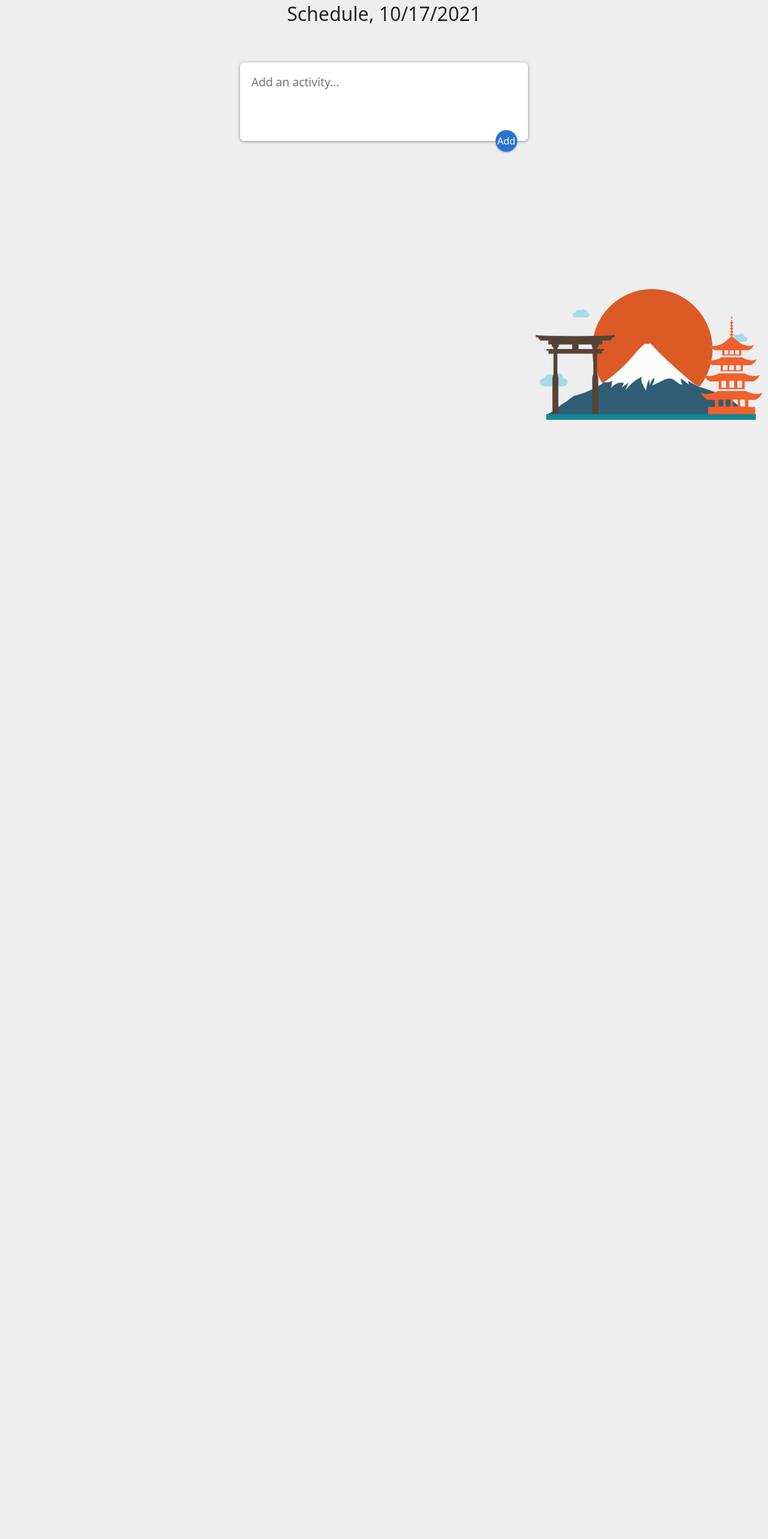
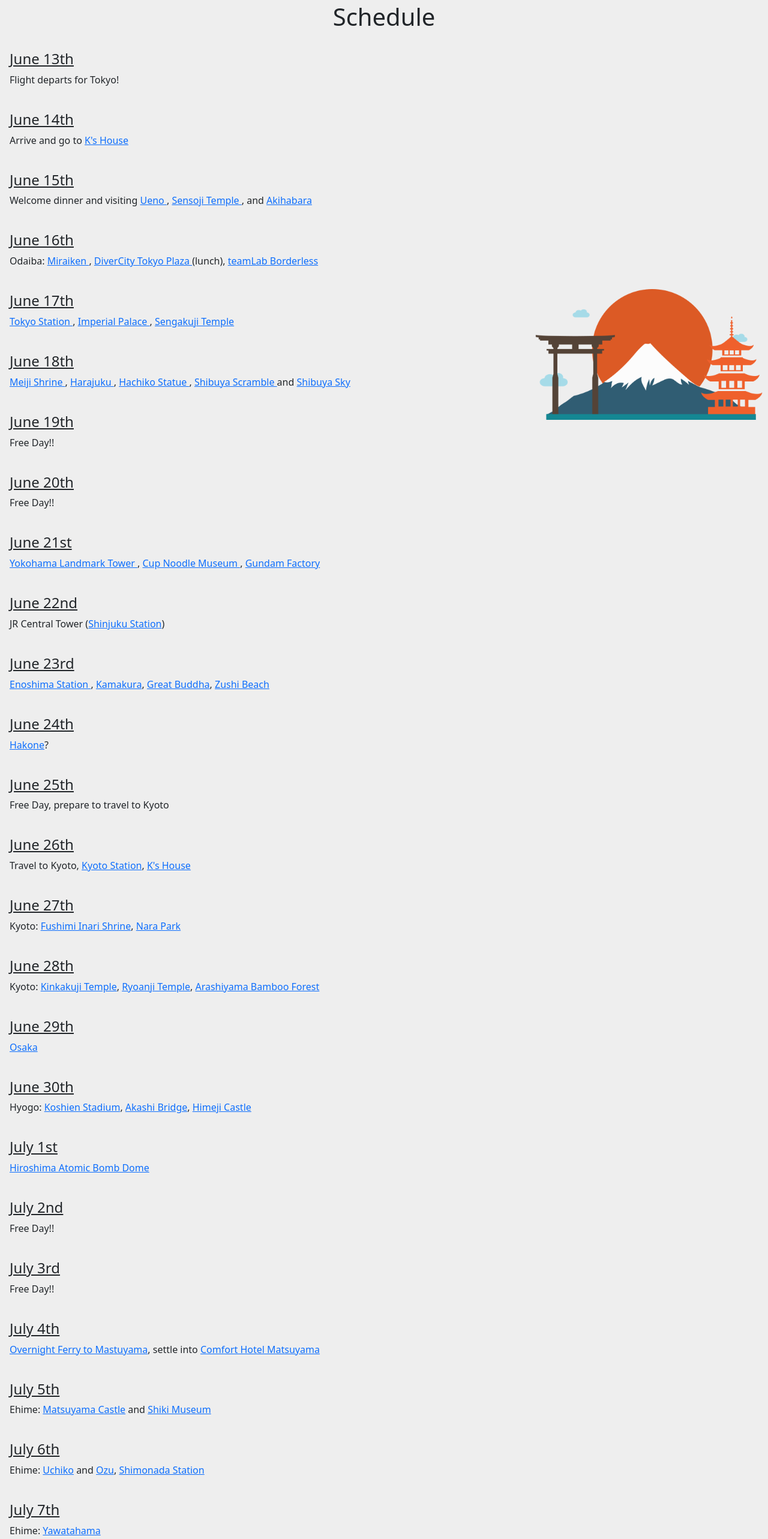
Before and after one commit to SweekarShresthaUTA/JapanTripApplication, a React (Create React App) app in the folder my-app/: page /Schedule in a window 1280 px wide. Shown: the part 100-2666 px from the top of the page at 60% size. Before the commit the page ends 800 px from the top, so only its background shows below. Built offline with nearby package versions, Linux system fonts and the light colour scheme; what google-maps-react would draw is missing.

Commit message:
Got the temporary schedule set up

```diff
--- a/my-app/package.json
+++ b/my-app/package.json
@@ -9,6 +9,7 @@
     "axios": "^0.21.4",
     "bootstrap": "^5.1.1",
     "components": "^0.1.0",
+    "google-maps-react": "^2.0.6",
     "react": "^17.0.2",
     "react-bootstrap": "^1.6.3",
     "react-dom": "^17.0.2",
--- a/my-app/src/Components/ScheduleComponents/Schedule.jsx
+++ b/my-app/src/Components/ScheduleComponents/Schedule.jsx
@@ -10,11 +10,11 @@ import ScheduleBG from "../../Images/ScheduleBG.png";
 const Schedule = () => {
 
   // Get today's date to be shown as heading, and is updated on the fly by rendering logic below
-  var today = new Date();
+  /*var today = new Date();
   var dd = String(today.getDate()).padStart(2, "0");
   var mm = String(today.getMonth() + 1).padStart(2, "0"); //January is 0!
   var yyyy = today.getFullYear();
-  today = mm + "/" + dd + "/" + yyyy;
+  today = mm + "/" + dd + "/" + yyyy; */
 
   // setActivities changes the state of the empty array as more activites are added on
   const [activities, setActivities] = useState([]);
@@ -50,9 +50,126 @@ const Schedule = () => {
       />
       <br />
       <br />
-      <h2 style={{ textAlign: "center" }}>Schedule, {today}</h2>
+      <h1 style={{ textAlign: "center" }}>Schedule</h1>
       <br />
-      <ContentBox onAdd={addActivity} />
+
+      <h4 style={{ textAlign: "left" }}> <u> June 13th</u> </h4>
+      <p style={{textAlign: "left"}}> Flight departs for Tokyo!</p>
+      <br />
+
+      <h4 style={{ textAlign: "left" }}> <u> June 14th</u> </h4>
+      <p style={{textAlign: "left"}}> Arrive and go to <a href="https://www.google.com/maps/place/K's+House+Tokyo+Oasis/@35.7157867,139.7913281,17z/data=!3m1!4b1!4m8!3m7!1s0x60188ec1843d7b15:0x55b8f2aa015161b2!5m2!4m1!1i2!8m2!3d35.7158115!4d139.7935244" >K's House</a> </p>
+      <br />
+
+      <h4 style={{ textAlign: "left" }}> <u> June 15th</u> </h4>
+      <p style={{textAlign: "left"}}> Welcome dinner and visiting <a href="https://tinyurl.com/3hft9ee4"> Ueno </a>, <a href="https://tinyurl.com/ysym764f"> Sensoji Temple </a>, and <a href="https://tinyurl.com/53tc5vhn"> Akihabara </a> </p>
+      <br />
+
+      <h4 style={{ textAlign: "left" }}> <u> June 16th</u> </h4>
+      <p style={{textAlign: "left"}}> Odaiba: <a href="https://goo.gl/maps/G1fnDkutmQ1tVJNy9"> Miraiken </a>, <a href="https://goo.gl/maps/cuSunBKzFSrWdNLQ8"> DiverCity Tokyo Plaza </a> (lunch), <a href="https://goo.gl/maps/CsvFCZB2bmdQrVfC8"> teamLab Borderless </a> </p>
+      <br />
+
+      <h4 style={{ textAlign: "left" }}> <u> June 17th</u> </h4>
+      <p style={{textAlign: "left"}}> <a href="https://goo.gl/maps/G1fnDkutmQ1tVJNy9"> Tokyo Station </a>, <a href="https://goo.gl/maps/cuSunBKzFSrWdNLQ8"> Imperial Palace </a>, <a href="https://goo.gl/maps/CsvFCZB2bmdQrVfC8"> Sengakuji Temple </a></p>
+      <br />
+
+      <h4 style={{ textAlign: "left" }}> <u> June 18th</u> </h4>
+      <p style={{textAlign: "left"}}> <a href="https://goo.gl/maps/LkbYckzT6DhobKL7A"> Meiji Shrine </a>, <a href="https://goo.gl/maps/WgTJeJ2F2YRPShLC9"> Harajuku </a>, <a href="https://goo.gl/maps/aGxesG7jfERAvgydA"> Hachiko Statue </a>, <a href="https://goo.gl/maps/Z1dSc2nkzLRpVkec6"> Shibuya Scramble </a> and <a href="https://goo.gl/maps/NdrBa1uqaihKCQJe9"> Shibuya Sky </a></p>
+      <br />
+
+      <h4 style={{ textAlign: "left" }}> <u> June 19th</u> </h4>
+      <p style={{textAlign: "left"}}> Free Day!!</p>
+      <br />
+
+      <h4 style={{ textAlign: "left" }}> <u> June 20th</u> </h4>
+      <p style={{textAlign: "left"}}> Free Day!!</p>
+      <br />
+
+      <h4 style={{ textAlign: "left" }}> <u> June 21st</u> </h4>
+      <p style={{textAlign: "left"}}> <a href="https://goo.gl/maps/C1tYLcn58RSy7Udn6"> Yokohama Landmark Tower </a>, <a href="https://goo.gl/maps/Hng9S8SG4Zu3Aw749"> Cup Noodle Museum </a>, <a href="https://goo.gl/maps/MmZXCzKpwhpB7J1o8"> Gundam Factory </a></p>
+      <br />
+
+      <h4 style={{ textAlign: "left" }}> <u> June 22nd</u> </h4>
+      <p style={{textAlign: "left"}}> JR Central Tower (<a href="https://goo.gl/maps/EPN94NPf7NbPPm9R8">Shinjuku Station</a>) </p>
+      <br />
+
+      <h4 style={{ textAlign: "left" }}> <u> June 23rd</u> </h4>
+      <p style={{textAlign: "left"}}> <a href="https://goo.gl/maps/4QjDKjrGJVXLnQbH6"> Enoshima Station </a>, <a href="https://goo.gl/maps/L4VWF6McXznYu7U26">Kamakura</a>, <a href="https://goo.gl/maps/tqcuXcukeQWSW9Vs5">Great Buddha</a>, <a href="https://goo.gl/maps/akZ3mKyViuPPPQaz5">Zushi Beach</a></p>
+      <br />
+
+      <h4 style={{ textAlign: "left" }}> <u> June 24th</u> </h4>
+      <p style={{textAlign: "left"}}> <a href="https://goo.gl/maps/PCJvu1iQN1S3dMRn7">Hakone</a>? </p>
+      <br />
+
+      <h4 style={{ textAlign: "left" }}> <u> June 25th</u> </h4>
+      <p style={{textAlign: "left"}}> Free Day, prepare to travel to Kyoto</p>
+      <br />
+
+      <h4 style={{ textAlign: "left" }}> <u> June 26th</u> </h4>
+      <p style={{textAlign: "left"}}> Travel to Kyoto, <a href="https://goo.gl/maps/VVoKvpW9mpmc5uzq5">Kyoto Station</a>, <a href="https://g.page/kshousekyoto?share">K's House</a></p>
+      <br />
+
+      <h4 style={{ textAlign: "left" }}> <u> June 27th</u> </h4>
+      <p style={{textAlign: "left"}}> Kyoto: <a href="https://goo.gl/maps/KUV432mCPgaEBVHD9">Fushimi Inari Shrine</a>, <a href="https://goo.gl/maps/mkKkQN6SRFmuKdr89">Nara Park</a></p>
+      <br />
+
+      <h4 style={{ textAlign: "left" }}> <u> June 28th</u> </h4>
+      <p style={{textAlign: "left"}}> Kyoto: <a href="https://goo.gl/maps/7Q6ZH5JfPnRmA6Qt8">Kinkakuji Temple</a>, <a href="https://goo.gl/maps/eJHYBzp36XC9FnyD6">Ryoanji Temple</a>, <a href="https://g.page/arashiyama-bamboo-forest?share">Arashiyama Bamboo Forest</a></p>
+      <br />
+
+      <h4 style={{ textAlign: "left" }}> <u> June 29th</u> </h4>
+      <p style={{textAlign: "left"}}> <a href="https://goo.gl/maps/2YX55Puqhkfh9Ums6">Osaka</a></p>
+      <br />
+
+      <h4 style={{ textAlign: "left" }}> <u> June 30th</u> </h4>
+      <p style={{textAlign: "left"}}> Hyogo: <a href="https://goo.gl/maps/xiJJZmJtvi3EP1oU6">Koshien Stadium</a>, <a href="https://goo.gl/maps/LP5qB4GTogGNt4Qh9">Akashi Bridge</a>, <a href="https://goo.gl/maps/Wt5g2esTkZqHva8v6">Himeji Castle</a></p>
+      <br />
+
+      <h4 style={{ textAlign: "left" }}> <u> July 1st</u> </h4>
+      <p style={{textAlign: "left"}}> <a href="https://goo.gl/maps/Ufb8pfjjgW4bRiR39"> Hiroshima Atomic Bomb Dome </a></p>
+      <br />
+
+      <h4 style={{ textAlign: "left" }}> <u> July 2nd</u> </h4>
+      <p style={{textAlign: "left"}}> Free Day!!</p>
+      <br />
+
+      <h4 style={{ textAlign: "left" }}> <u> July 3rd</u> </h4>
+      <p style={{textAlign: "left"}}> Free Day!!</p>
+      <br />
+
+      <h4 style={{ textAlign: "left" }}> <u> July 4th</u> </h4>
+      <p style={{textAlign: "left"}}> <a href="https://www.orange-ferry.co.jp/en/kansai/">Overnight Ferry to Mastuyama</a>, settle into <a href="https://goo.gl/maps/SbzLtYifF2GR5P1E7">Comfort Hotel Matsuyama</a></p>
+      <br />
+
+      <h4 style={{ textAlign: "left" }}> <u> July 5th</u> </h4>
+      <p style={{textAlign: "left"}}> Ehime: <a href="https://goo.gl/maps/SWXfdXNB5eCMKRRK8">Matsuyama Castle</a> and <a href="https://goo.gl/maps/nPZrR9kYKHZ5nSr99">Shiki Museum</a></p>
+      <br />
+
+      <h4 style={{ textAlign: "left" }}> <u> July 6th</u> </h4>
+      <p style={{textAlign: "left"}}> Ehime: <a href="https://goo.gl/maps/AERS3CFk6JA4oL4i8">Uchiko</a> and <a href="https://goo.gl/maps/wB6HG9v5Jgxu2n7X7">Ozu</a>, <a href="https://goo.gl/maps/4hY1zxTuRjyk54PJ6">Shimonada Station</a></p>
+      <br />
+
+      <h4 style={{ textAlign: "left" }}> <u> July 7th</u> </h4>
+      <p style={{textAlign: "left"}}> Ehime: <a href="https://goo.gl/maps/D95AFqqyoqpLPeRn7">Yawatahama</a></p>
+      <br />
+
+      <h4 style={{ textAlign: "left" }}> <u> July 8th</u> </h4>
+      <p style={{textAlign: "left"}}> Ehime: <a href="https://goo.gl/maps/D95AFqqyoqpLPeRn7">Kirosan Park</a>, <a href="https://goo.gl/maps/5RimxCJgxF49yEG4A">Imabari</a></p>
+      <br />
+
+      <h4 style={{ textAlign: "left" }}> <u> July 9th</u> </h4>
+      <p style={{textAlign: "left"}}> Free Day!!</p>
+      <br />
+
+      <h4 style={{ textAlign: "left" }}> <u> July 10th</u> </h4>
+      <p style={{textAlign: "left"}}> Free Day!!</p>
+      <br />
+
+      <h4 style={{ textAlign: "left" }}> <u> July 11th</u> </h4>
+      <p style={{textAlign: "left"}}> Return to Tokyo</p>
+      <br />
+
+     {/* <ContentBox onAdd={addActivity} />
       {activities.map((activityItem, index) => {
         return (
           <Activity
@@ -63,7 +180,7 @@ const Schedule = () => {
             onDelete={deleteActivity}
           />
         );
-      })}
+      })} */}
       <img src={ScheduleBG} style={{position: "absolute", zIndex: -1, height: '218px'}} className="jp-img" alt="Jpn-Background-Img" />
       {/* src for iteration documentation for the image above -> https://www.pngwing.com/en/search?q=japan */}
     </div>
```
Also changed, not shown: 1 other file (tests, documents, lock files or other folders).
